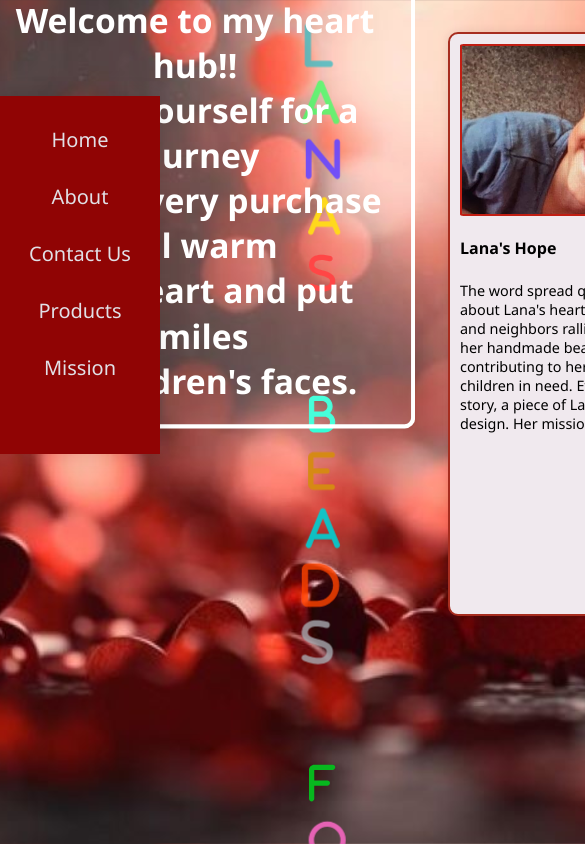
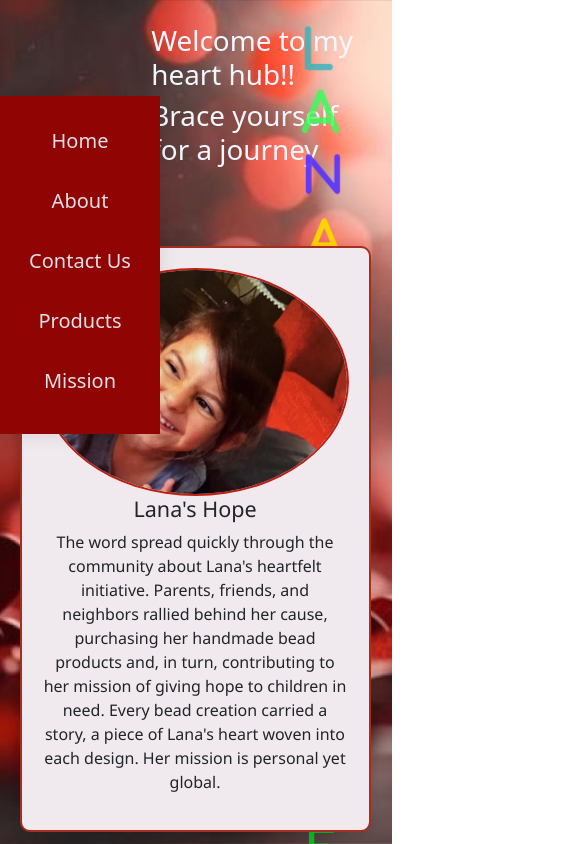
Before and after one commit to Fatima1964/BeadsForHope, a React (Create React App) app: page /about in a window 390 px wide. Shown: the top 844 px of the page, 585 px wide, since content can reach past the window. Built offline with nearby package versions, Linux system fonts and the light colour scheme.

Commit message:
Edited files

```diff
--- a/src/App.css
+++ b/src/App.css
@@ -1,76 +1,50 @@
-/* App.css */
+/* About.css */
 
-body {
-  background: url("/public/bb1.jpg") no-repeat center center fixed;
-  background-size: cover;
-  margin: 0;
-  padding: 0;
+.about-container {
+  position: relative;
+  margin: 5em auto;
+  display: flex;
+  flex-direction: column;
+  align-items: center;
+  text-align: center;
+  justify-content: center;
+  max-width: 35em;
   font-family: 'Segoe UI', Tahoma, Geneva, Verdana, sans-serif;
+  border: 2px solid #a72d1f;
+  border-radius: 10px;
+  padding: 20px;
+  background-color: #f0e9ee;
+  box-shadow: 0 0 10px rgba(0, 0, 0, 0.1);
+}
+.message-container {
+  color:aliceblue;
+  margin-left: 5em;
+}
+.owner-image {
+  width: 100%;
+  height: auto;
+  border-radius: 50%;
+  border: 2px solid rgb(193, 30, 19);
 }
 
-.app-container {
-  position: relative;
-}
-
-.container {
-  position: relative;
-  display:grid;
-  margin-top:5em;
-}
-
-.hover-container {
-  position: absolute;
-  top: 70%; /* Adjust the percentage for vertical positioning */
-  left: 50%;
-  margin-top:10em;
-  transform: translate(-50%, -50%) scale(1); /* Initial scale */
-  width: 80%;
-  max-width: 425px; /* Adjust max-width as needed */
-  padding: 20px;
-  background-color: rgba(255, 255, 255, 0.1); /* Adjust the background color and transparency as needed */
-  border: 4px solid #fff; /* Border style */
-  border-radius: 10px; /* Border radius */
-  text-align: center;
-  transition: transform 0.3s;
-}
-
-.container:hover .hover-container {
-  transform: translate(-50%, -50%) scale(1.05); /* Scale up on hover */
-}
-
-.container .hover-container h1 {
-  margin: 0;
-  color: #fff; /* Text color for the h1 elements */
-}
-
-/* Your existing Title.css styles can be added below this point */
-.container:hover .hover-container {
-  transform: translate(-50%, -50%) scale(1.05); /* Scale up on hover */
-}
-
-.container .hover-container h1 {
-  margin: 0;
-  color: #fff; /* Text color for the h1 elements */
-}
-
-/* Media queries for responsive design */
+/* Media queries for responsiveness */
 
 @media screen and (max-width: 768px) {
-  .container {
-    margin-top: 2em; /* Adjust margin-top for smaller screens */
+  .about-container {
+    max-width: 80%;
   }
 
-  .hover-container {
-    width: 90%; /* Adjust the width for smaller screens */
+  .owner-image {
+    max-height: 40%;
   }
 }
 
 @media screen and (max-width: 480px) {
-  .container {
-    margin-top: 1em; /* Further adjust margin-top for even smaller screens */
+  .about-container {
+    max-width: 90%;
   }
 
-  .hover-container {
-    width: 95%; /* Further adjust the width for even smaller screens */
+  .owner-image {
+    max-height: 30%;
   }
 }
--- a/src/App.js
+++ b/src/App.js
@@ -9,6 +9,7 @@ import Products from "./components/Products";
 import "./App.css";
 import ContactInfo from './components/ContactInfo';
 import Mission from "./components/Mission";
+import 'bootstrap/dist/css/bootstrap.min.css'; // Import Bootstrap CSS
 
 function App() {
   return (
@@ -20,9 +21,6 @@ function App() {
           <div className="hover-container">
             <h1 className='message-container'>Welcome to my heart hub!!</h1>
             <h1 className='message-container'>Brace yourself for a journey</h1>
-            <h1 className='message-container'>Where every purchase will warm</h1>
-            <h1 className='message-container'>Your heart and put smiles</h1>
-            <h1 className='message-container'>On children's faces.</h1>
           </div>
         </div>
         <Routes>
--- a/src/components/About.css
+++ b/src/components/About.css
@@ -1,56 +1,52 @@
 /* About.css */
 
-
 .about-container {
-  position: absolute;
-  top: 5em; /* Adjust top position as needed */
-  left: 28em;
-  display: -ms-inline-grid;
+  position: relative;
+  margin: 5em auto; /* Center the container */
+  display: flex;
   flex-direction: column;
-  align-items: right;
-  text-align: top;
-  justify-content: top;
-  height: 35em;
-  width: 35em;
+  align-items: center;
+  text-align: center;
+  justify-content: center;
+  height: auto;
+  max-width: 35em;
   font-family: 'Segoe UI', Tahoma, Geneva, Verdana, sans-serif;
-  border: 2px solid #a72d1f; /* Red border */
-  border-radius: 10px; /* Rounded corners */
-  padding: 10px;
-  background-color: #f0e9ee; /* Light background color */
+  border: 2px solid #a72d1f;
+  border-radius: 10px;
+  padding: 20px;
+  background-color: #f0e9ee;
   box-shadow: 0 0 10px rgba(0, 0, 0, 0.1);
 }
-@media screen and (max-width: 768px) {
-  .about-container {
-    width: 80%; /* Adjust the width for smaller screens */
-    top: 2em; /* Adjust top position for smaller screens */
-  }
 
-  .owner-image {
-    max-height: 40%; /* Further adjust maximum height for smaller screens */
-  }
-}
-
-@media screen and (max-width: 480px) {
-  .about-container {
-    width: 90%; /* Further adjust the width for even smaller screens */
-    top: 1em; /* Further adjust top position for even smaller screens */
-  }
-
-  .owner-image {
-    max-height: 30%; /* Further adjust maximum height for even smaller screens */
-  }
-}
 .owner-image {
-  display: grid;
   width: 100%;
-  height: 50%; /* Adjust size as needed */
-  border-radius: 1%;
-  object-fit: cover;
-  border: 2px solid rgb(193, 30, 19); /* Make the image circular */
+  height: auto;
+  border-radius: 50%;
+  border: 2px solid rgb(193, 30, 19);
 }
 
 .h1 {
   color: black !important;
 }
 
-/* Add any additional styling as needed */
+/* Media queries for responsiveness */
+
+@media screen and (max-width: 768px) {
+  .about-container {
+    max-width: 80%;
+  }
+
+  .owner-image {
+    max-height: 40%;
+  }
+}
+
+@media screen and (max-width: 480px) {
+  .about-container {
+    max-width: 90%;
+  }
+
+  .owner-image {
+    max-height: 30%;
+  }
+}
--- a/src/components/ContactInfo.css
+++ b/src/components/ContactInfo.css
@@ -1,19 +1,18 @@
-/* styles.css */
+/* ContactInfo.css */
 
 .contact-container {
-  display:-ms-inline-grid;
+  display: grid;
   border: 5px solid #ccc;
   background-color: rgb(167, 19, 5);
   padding: 20px;
-  width: 15em;
-  height: 17em;
-  margin-left: 37em;
-  margin-top:25em;
+  width: 25em;
+  height: 20em;
+  margin: 5em auto;
   border-radius: 8px;
 }
 
 .contact-info {
-  font-size: 30px;
+  font-size: 26px;
   margin-bottom: 10px;
 }
 
@@ -24,24 +23,25 @@
 .email {
   color: #15eb47;
 }
+
 @media screen and (max-width: 768px) {
   .contact-container {
-    width: 80%; /* Adjust the width for smaller screens */
+    width: 100%;
     margin-left: auto;
     margin-right: auto;
   }
 
   .contact-info {
-    font-size: 1.5em; /* Adjust font size for smaller screens */
+    font-size: 1.5em;
   }
 }
 
 @media screen and (max-width: 480px) {
   .contact-container {
-    width: 90%; /* Further adjust the width for even smaller screens */
+    width: 90%;
   }
 
   .contact-info {
-    font-size: 1.2em; /* Further adjust font size for even smaller screens */
+    font-size: 1.2em;
   }
 }
--- a/src/components/Mission.css
+++ b/src/components/Mission.css
@@ -1,52 +1,43 @@
 /* Mission.css */
 
 .mission-container {
-  display:grid;
-    width: 10em;
-    margin: 20px auto;
-    margin-left: 15em;
-    margin-top: 0em;
-    padding: 20px;
-    color:white;
-    border: 1px solid #ccc;
-    border-radius: 8px;
-    background-color: rgb(174, 18, 18);
-  }
+  display: flex;
+  justify-content: center;
+  align-items: center;
+  min-height: 100vh;
+}
 
-  h2 {
-    color: #030910;
-    font-size: 36px;
-    text-align: center;
-  }
+.mission-box-container {
+  width: 80%;
+  max-width: 800px; /* Adjust the maximum width as needed */
+  padding: 20px;
+  border: 3px solid #01050e;
+  border-radius: 10px;
+  background-color: #ffffff;
+  box-shadow: 0 0 20px rgba(0, 0, 0, 0.2);
+}
 
-  p {
-    margin-bottom: 15px;
-    font-size: 20px;
-  }
-  @media screen and (max-width: 768px) {
-    .mission-container {
-      width: 80%; /* Adjust the width for smaller screens */
-    }
+.mission-content {
+  text-align: center;
+}
 
-    h2 {
-      font-size: 1.8em; /* Further adjust font size for smaller screens */
-    }
+.mission-content h2 {
+  color: #cf1f0fd3;
+  margin-bottom: 20px;
+  font-size: 1.8rem;
+}
 
-    p {
-      font-size: 1em; /* Further adjust font size for smaller screens */
-    }
-  }
+.mission-content p {
+  color: #333;
+  line-height: 1.6;
+  font-size: 1.2rem;
+}
 
-  @media screen and (max-width: 480px) {
-    .mission-container {
-      width: 90%; /* Further adjust the width for even smaller screens */
-    }
+.mission-content img {
+  max-width: 100%;
+  height: auto;
+  margin-bottom: 20px;
+  border-radius: 8px; /* Optional: Add border-radius to the image */
+}
 
-    h2 {
-      font-size: 1.5em; /* Further adjust font size for even smaller screens */
-    }
-
-    p {
-      font-size: 0.9em; /* Further adjust font size for even smaller screens */
-    }
-  }
+/* Add any additional styling as needed */
--- a/src/components/Mission.js
+++ b/src/components/Mission.js
@@ -1,15 +1,31 @@
+// Mission.js
+
 import React from 'react';
 import './Mission.css';
 
 const Mission = () => {
   return (
     <div className="mission-container">
-      <h2>My Vision</h2>
-      <p>
-        I am on a mission to make a positive impact in the world.
-        My goal is to contribute to various charitable causes and make a difference
-        in the lives of those in need.
-      </p>
+      <div className="mission-box-container">
+        <div className="mission-content">
+          <h2>Our Mission</h2>
+          <p>
+          At Heart Hub, our mission is to spread love and make a positive impact in the world.
+            We are dedicated to contributing to various charitable causes and making a difference
+            in the lives of those in need. Through our heartfelt products and initiatives,
+            we aim to create a ripple effect of kindness, warmth, and smiles that extends to
+            children's faces and beyond.
+          </p>
+          <img
+            src="/heart.png"
+            alt="Mission Image"
+            // Add your image source and alt text
+          />
+          <p>
+            Hope from Beads!
+          </p>
+        </div>
+      </div>
     </div>
   );
 };
--- a/src/components/Products.css
+++ b/src/components/Products.css
@@ -9,7 +9,7 @@
   .product-card {
     border: 3px solid #ad0606;
     padding: 10px;
-    margin-left: 15em;
+    margin: 0 auto; /* Center the card */
     text-align: center;
     color: rgb(10, 7, 7);
     font-weight: bolder;
@@ -30,27 +30,29 @@
   .product-card h3 {
     text-align: center;
   }
-@media screen and (min-width: 600px) {
-    .product-list {
-        grid-template-columns: repeat(2, 1fr);
-    }
 
-    .product-card {
-        margin-left: auto;
-        margin-right: auto;
-    }
-}
+  /* Media queries for responsiveness */
 
-/* Further media queries for smaller screens if needed */
-@media screen and (max-width: 480px) {
+  /* Display cards in one column for screens smaller than 600px */
+  @media screen and (max-width: 600px) {
     .product-list {
       grid-template-columns: repeat(1, 1fr);
     }
   }
 
-/* Display cards in two rows for screens larger than 600px */
+  /* Display cards in two columns for screens larger than 600px */
   @media screen and (min-width: 600px) {
     .product-list {
       grid-template-columns: repeat(2, 1fr);
     }
   }
+
+  /* Further media queries for larger screens if needed */
+  /* Example: Display cards in three columns for screens larger than 900px */
+  @media screen and (min-width: 900px) {
+    .product-list {
+      grid-template-columns: repeat(3, 1fr);
+    }
+  }
+
+  /* Add more media queries as needed */
--- a/src/components/Title.css
+++ b/src/components/Title.css
@@ -1,6 +1,6 @@
 /* Title.css */
 body {
-  background: url("/public/bb4.jpg") no-repeat center center fixed;
+  background: url("/public/bb1.jpg") no-repeat center center fixed;
   background-size: cover;
   margin: 0;
   padding: 0;
--- a/src/components/Title.js
+++ b/src/components/Title.js
@@ -78,6 +78,7 @@ const Title = () => {
       <div className="title-letter">
         <FontAwesomeIcon icon={faE2} />
       </div>
+
     </div>
   );
 };
```
Also changed, not shown: src/components/MotivationalWordsCloud.css (+5 -32 lines), public/heart.png (added). Lines whose indentation alone changed are shown as unchanged.
